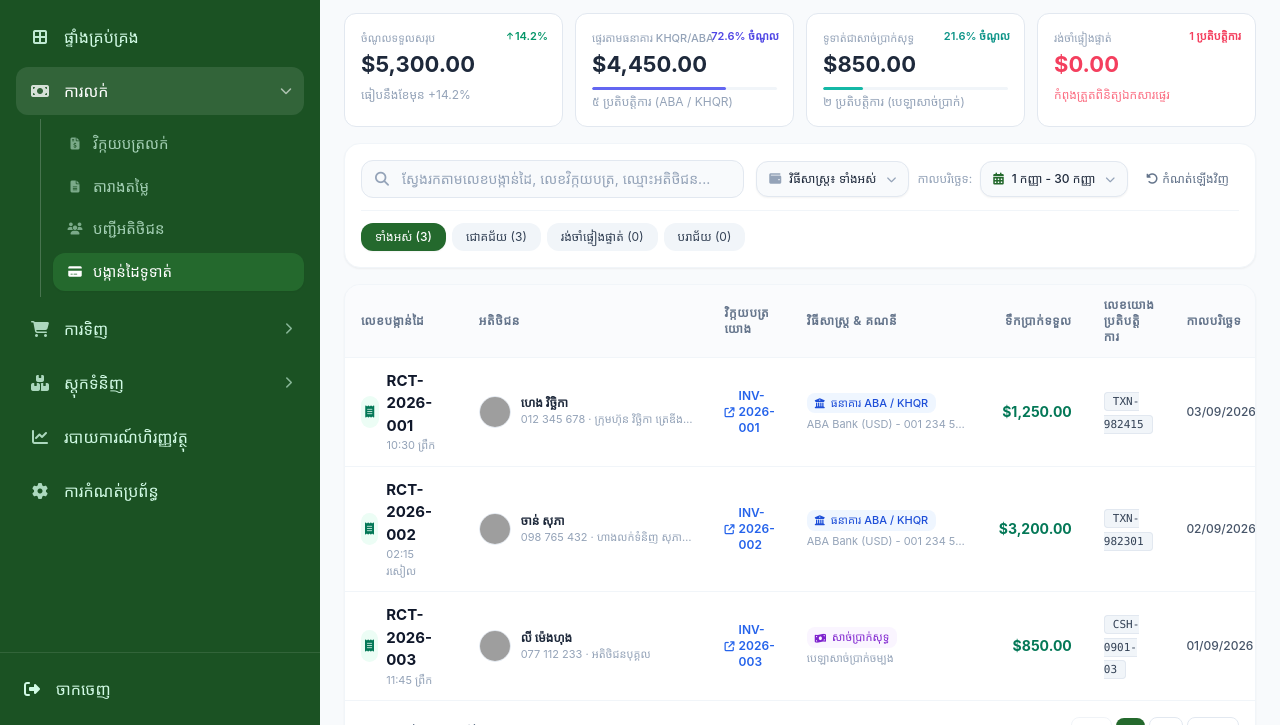
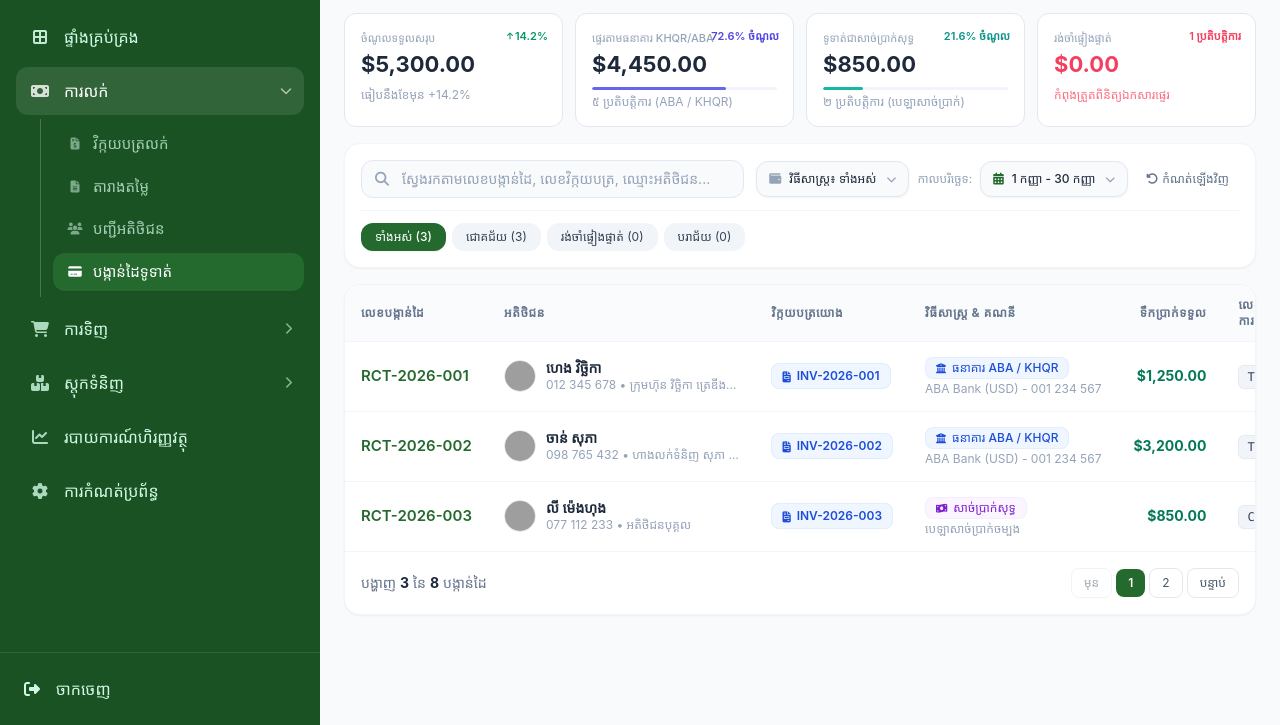
Before and after one commit to BrusmunyPum/bms_protoype_v1, a plain HTML site: page frontend/src/pages/sales/payment/payment.html in a window 1280 px wide. Shown: the part 75-800 px from the top of the page. Drawn offline with nearby package versions, Linux system fonts and the light colour scheme; grey boxes are pictures that could not be loaded; a web font is replaced by a local one.

Commit message:
feat(payment): refine table layout, group date/time, and match enterprise standard

```diff
--- a/frontend/src/pages/sales/payment/payment.html
+++ b/frontend/src/pages/sales/payment/payment.html
@@ -1107,16 +1107,16 @@
 
             data.forEach(p => {
                 const tr = document.createElement('tr');
-                tr.className = 'hover:bg-slate-50/70 transition border-b border-slate-100 last:border-b-0';
+                tr.className = 'hover:bg-slate-50/80 transition-colors group border-b border-slate-100 last:border-b-0';
 
                 // Status Badge styling
                 let statusBadge = '';
                 if (p.status === 'completed') {
-                    statusBadge = '<span class="inline-flex items-center gap-1 px-2.5 py-0.5 rounded-full text-[11px] font-semibold bg-emerald-50 text-emerald-700 border border-emerald-200/60"><i class="fas fa-circle-check text-[10px]"></i> ជោគជ័យ</span>';
+                    statusBadge = '<span class="inline-flex items-center gap-1.5 px-2.5 py-1 rounded-full text-xs font-semibold bg-emerald-50 text-emerald-700 border border-emerald-200/60"><i class="fas fa-circle-check text-[10px]"></i> ជោគជ័យ</span>';
                 } else if (p.status === 'pending') {
-                    statusBadge = '<span class="inline-flex items-center gap-1 px-2.5 py-0.5 rounded-full text-[11px] font-semibold bg-amber-50 text-amber-700 border border-amber-200/60"><i class="fas fa-clock text-[10px]"></i> កំពុងរង់ចាំ</span>';
+                    statusBadge = '<span class="inline-flex items-center gap-1.5 px-2.5 py-1 rounded-full text-xs font-semibold bg-amber-50 text-amber-700 border border-amber-200/60"><i class="fas fa-clock text-[10px]"></i> កំពុងរង់ចាំ</span>';
                 } else {
-                    statusBadge = '<span class="inline-flex items-center gap-1 px-2.5 py-0.5 rounded-full text-[11px] font-semibold bg-rose-50 text-rose-700 border border-rose-200/60"><i class="fas fa-circle-xmark text-[10px]"></i> បរាជ័យ</span>';
+                    statusBadge = '<span class="inline-flex items-center gap-1.5 px-2.5 py-1 rounded-full text-xs font-semibold bg-rose-50 text-rose-700 border border-rose-200/60"><i class="fas fa-circle-xmark text-[10px]"></i> បរាជ័យ</span>';
                 }
 
                 // Method Icon badge
@@ -1124,65 +1124,58 @@
                 let methodBadgeClass = 'bg-slate-100 text-slate-700';
                 if (p.methodType === 'bank') {
                     methodIcon = 'fa-building-columns';
-                    methodBadgeClass = 'bg-blue-50 text-blue-700';
+                    methodBadgeClass = 'bg-blue-50 text-blue-700 border border-blue-100/60';
                 } else if (p.methodType === 'cash') {
                     methodIcon = 'fa-money-bill-wave';
-                    methodBadgeClass = 'bg-purple-50 text-purple-700';
+                    methodBadgeClass = 'bg-purple-50 text-purple-700 border border-purple-100/60';
                 } else if (p.methodType === 'cheque') {
                     methodIcon = 'fa-money-check';
-                    methodBadgeClass = 'bg-amber-50 text-amber-700';
+                    methodBadgeClass = 'bg-amber-50 text-amber-700 border border-amber-100/60';
                 }
 
                 tr.innerHTML = `
-                    <td class="py-3 px-4 font-semibold text-slate-800">
-                        <div class="flex items-center gap-2">
-                            <span class="w-8 h-8 rounded-xl bg-emerald-50 text-emerald-700 flex items-center justify-center text-xs shadow-xs">
-                                <i class="fas fa-receipt"></i>
-                            </span>
-                            <div>
-                                <span class="font-bold text-slate-900">${p.receiptNumber}</span>
-                                <div class="text-[11px] text-slate-400 font-normal">${p.time}</div>
+                    <td class="py-3.5 px-4 font-semibold text-primary cursor-pointer hover:underline whitespace-nowrap" onclick="viewReceiptDetail('${p.id}')">
+                        ${p.receiptNumber}
+                    </td>
+                    <td class="py-3.5 px-4">
+                        <div class="flex items-center gap-2.5">
+                            <img src="${p.avatar}" alt="${p.customer}" class="w-8 h-8 rounded-full object-cover border border-slate-200 shadow-xs flex-shrink-0" />
+                            <div class="min-w-0">
+                                <p class="font-semibold text-slate-800 text-sm leading-tight truncate">${p.customer}</p>
+                                <p class="text-xs text-slate-400 truncate">${p.phone} • ${p.company}</p>
                             </div>
                         </div>
                     </td>
-                    <td class="py-3 px-4">
-                        <div class="flex items-center gap-2.5">
-                            <img src="${p.avatar}" alt="${p.customer}" class="w-8 h-8 rounded-full object-cover border border-slate-200 shadow-2xs flex-shrink-0" />
-                            <div class="min-w-0">
-                                <div class="font-bold text-slate-800 text-xs truncate">${p.customer}</div>
-                                <div class="text-[11px] text-slate-400 truncate">${p.phone} · ${p.company}</div>
-                            </div>
-                        </div>
-                    </td>
-                    <td class="py-3 px-4">
-                        <a href="../invoice/invoice.html?search=${p.invoiceNumber}" class="inline-flex items-center gap-1 font-semibold text-blue-600 hover:text-blue-800 hover:underline text-xs">
-                            <i class="fas fa-arrow-up-right-from-square text-[10px]"></i>
+                    <td class="py-3.5 px-4 whitespace-nowrap">
+                        <a href="../invoice/invoice.html?search=${p.invoiceNumber}" class="inline-flex items-center gap-1.5 px-2.5 py-1 rounded-lg bg-blue-50 text-blue-700 font-semibold text-xs border border-blue-100/70 hover:bg-blue-100/80 transition">
+                            <i class="fas fa-file-invoice text-[11px]"></i>
                             <span>${p.invoiceNumber}</span>
                         </a>
                     </td>
-                    <td class="py-3 px-4">
-                        <div class="inline-flex items-center gap-1.5 px-2 py-0.5 rounded-lg text-[11px] font-medium ${methodBadgeClass}">
+                    <td class="py-3.5 px-4">
+                        <div class="inline-flex items-center gap-1.5 px-2.5 py-0.5 rounded-lg text-xs font-medium ${methodBadgeClass}">
                             <i class="fas ${methodIcon} text-[10px]"></i>
                             <span>${p.method}</span>
                         </div>
-                        <div class="text-[11px] text-slate-400 mt-0.5 truncate max-w-[160px]">${p.account}</div>
+                        <div class="text-xs text-slate-400 mt-0.5 truncate max-w-[180px]">${p.account}</div>
                     </td>
-                    <td class="py-3 px-4 text-right font-bold text-emerald-700 text-sm">
+                    <td class="py-3.5 px-4 text-right font-bold text-emerald-700 text-sm whitespace-nowrap">
                         $${p.amount.toLocaleString('en-US', { minimumFractionDigits: 2 })}
                     </td>
-                    <td class="py-3 px-4">
-                        <span class="font-mono text-[11px] bg-slate-100 text-slate-700 px-2 py-0.5 rounded border border-slate-200">${p.referenceNumber}</span>
+                    <td class="py-3.5 px-4 whitespace-nowrap">
+                        <span class="font-mono text-xs bg-slate-100 text-slate-700 px-2 py-1 rounded-md border border-slate-200/80">${p.referenceNumber}</span>
                     </td>
-                    <td class="py-3 px-4 text-slate-600 font-medium text-xs">
-                        ${p.date}
+                    <td class="py-3.5 px-4 text-xs whitespace-nowrap">
+                        <p class="text-slate-700 font-medium">${p.date}</p>
+                        <p class="text-[11px] text-slate-400">${p.time}</p>
                     </td>
-                    <td class="py-3 px-4 text-center">
+                    <td class="py-3.5 px-4 text-center whitespace-nowrap">
                         ${statusBadge}
                     </td>
-                    <td class="py-3 px-4 text-center">
+                    <td class="py-3.5 px-4 text-center whitespace-nowrap">
                         <button type="button" onclick="openRowActionMenu(event, '${p.id}')"
-                            class="w-8 h-8 rounded-xl bg-slate-50 hover:bg-slate-100 border border-slate-200/80 text-slate-600 flex items-center justify-center transition shadow-2xs mx-auto">
-                            <i class="fas fa-ellipsis-vertical text-xs"></i>
+                            class="row-action-btn w-8 h-8 inline-flex items-center justify-center text-slate-400 hover:text-slate-700 hover:bg-slate-100 rounded-lg transition-colors focus:outline-none" title="សកម្មភាព">
+                            <i class="fas fa-ellipsis-vertical text-base"></i>
                         </button>
                     </td>
                 `;
@@ -1334,13 +1327,13 @@
             const badge = document.getElementById('pvStatusBadge');
             if (p.status === 'completed') {
                 badge.className = 'mt-2 inline-flex items-center gap-2 px-3 py-1 rounded-full text-xs font-semibold bg-emerald-50 text-emerald-700 border border-emerald-200';
-                badge.innerHTML = '<i class="fas fa-check-circle"></i> បានទូទាត់ជោគជ័យ (PAID)';
+                badge.innerHTML = '<i class="fas fa-check-circle"></i> បានទូទាត់ជោគជ័យ';
             } else if (p.status === 'pending') {
                 badge.className = 'mt-2 inline-flex items-center gap-2 px-3 py-1 rounded-full text-xs font-semibold bg-amber-50 text-amber-700 border border-amber-200';
-                badge.innerHTML = '<i class="fas fa-clock"></i> កំពុងរង់ចាំផ្ទៀងផ្ទាត់ (PENDING)';
+                badge.innerHTML = '<i class="fas fa-clock"></i> កំពុងរង់ចាំផ្ទៀងផ្ទាត់';
             } else {
                 badge.className = 'mt-2 inline-flex items-center gap-2 px-3 py-1 rounded-full text-xs font-semibold bg-rose-50 text-rose-700 border border-rose-200';
-                badge.innerHTML = '<i class="fas fa-times-circle"></i> បានបដិសេធ / បរាជ័យ (FAILED)';
+                badge.innerHTML = '<i class="fas fa-times-circle"></i> បានបដិសេធ / បរាជ័យ';
             }
 
             document.getElementById('receiptDetailModal').classList.remove('hidden');
```
